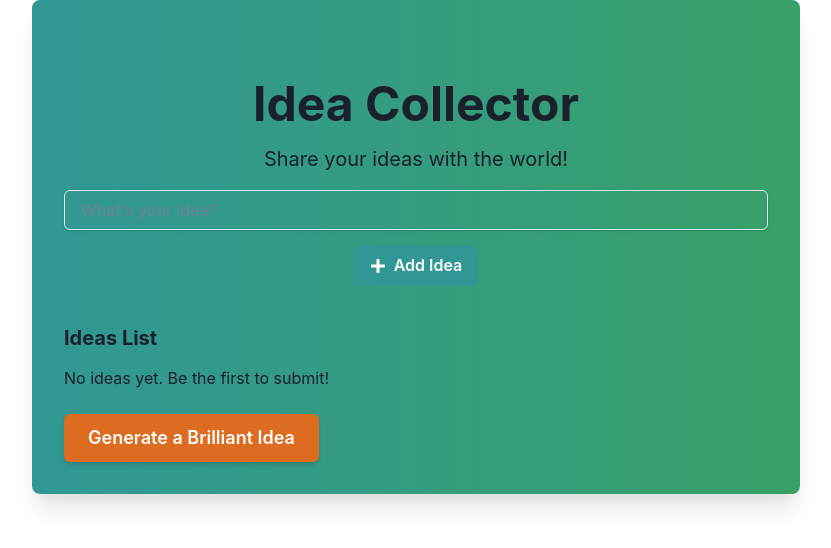
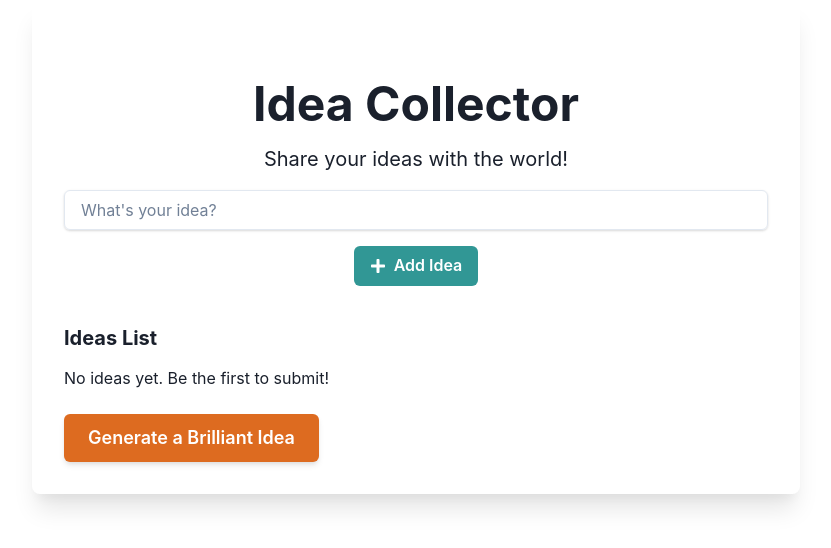
Before and after one commit to GPT-Engineer-App/idea-hive, a React (Vite) app: page / in a window 1280 px wide. Shown: the top 548 px of the page, without its empty margins (224-1055 px from the left). Built offline with nearby package versions, Linux system fonts and the light colour scheme.

Commit message:
Removed the background gradient from the Container component in the Index page.
Prompt: remove the background color

```diff
--- a/src/pages/Index.jsx
+++ b/src/pages/Index.jsx
@@ -40,7 +40,7 @@ const Index = () => {
   };
 
   return (
-    <Container maxW="container.md" py={10} bgGradient="linear(to-r, teal.500, green.500)" borderRadius="lg" p={8} boxShadow="xl">
+    <Container maxW="container.md" py={10} borderRadius="lg" p={8} boxShadow="xl">
       <VStack spacing={4} as="form" onSubmit={(e) => e.preventDefault()} align="center" mt={12}>
         <Heading size="2xl">Idea Collector</Heading>
         <Text fontSize="xl">Share your ideas with the world!</Text>
```
